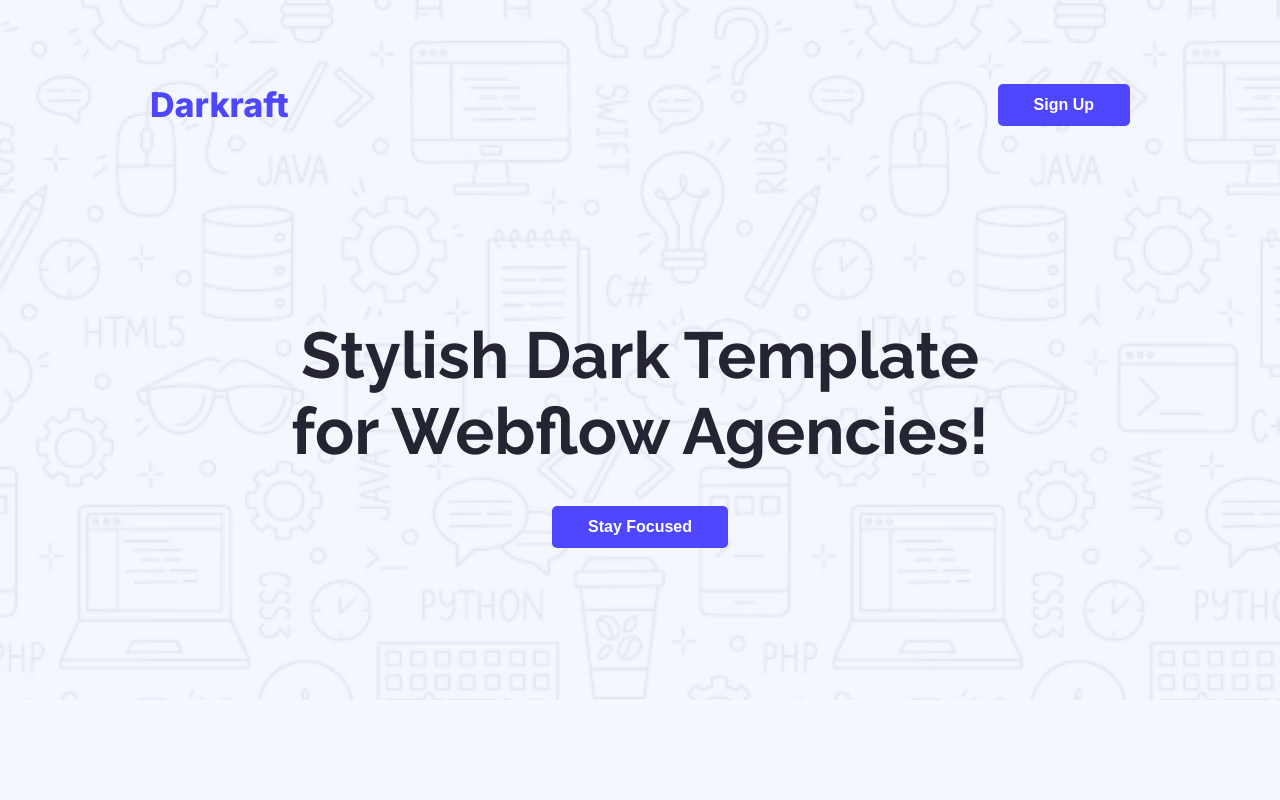
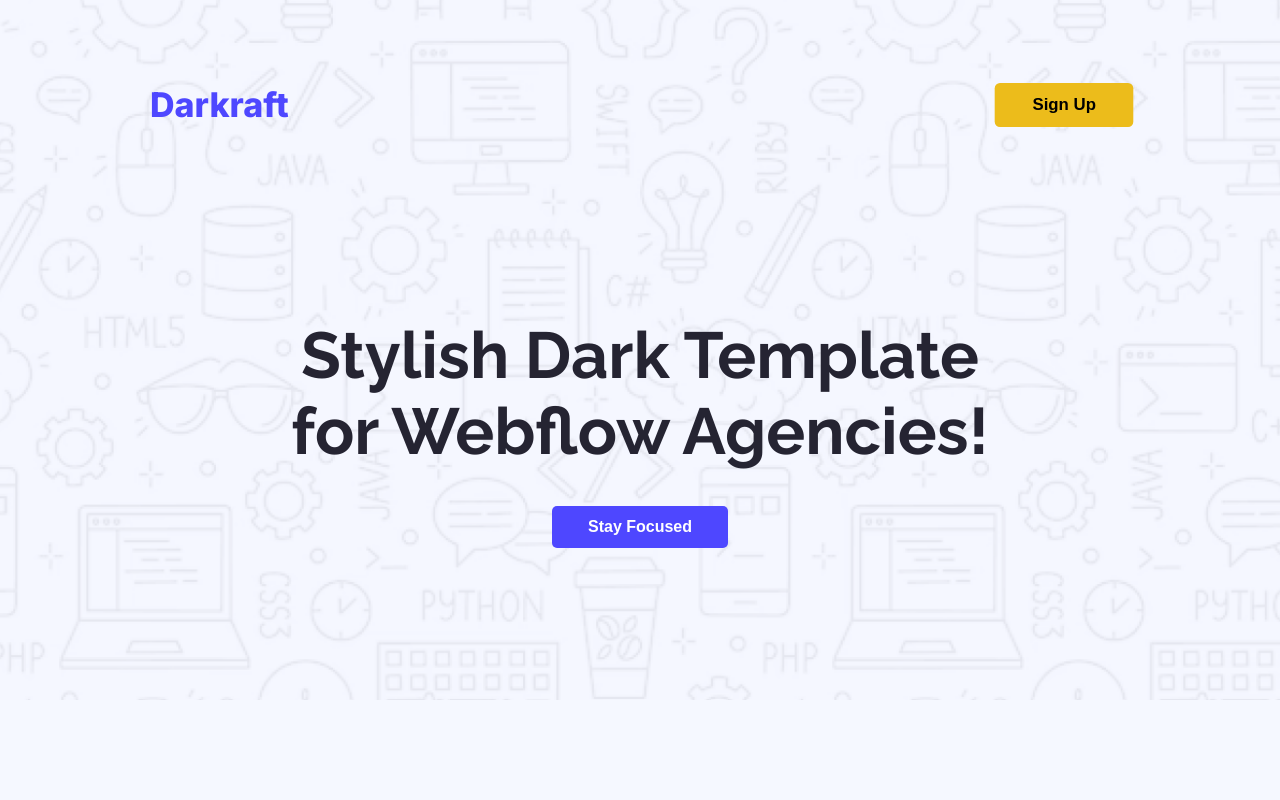
Before and after one commit to shmmdev/B12A01-assignment-01, a plain HTML site: page index.html in a window 1280 px wide. In both pictures the pointer is over the button "Sign Up". Shown: the top 800 px of the page. Drawn offline with Linux system fonts and the light colour scheme.

Commit message:
Added Hover Animation on all buttons

```diff
--- a/styles/stylesheet.css
+++ b/styles/stylesheet.css
@@ -28,6 +28,13 @@
   border-radius: 5px;
   border: none;
   cursor: pointer;
+  transition: background-color 0.6s ease, transform 0.6s ease;
+}
+
+.btn-primary:hover {
+  background-color: #ecbc1b;
+  color: black;
+  transform: scale(1.05);
 }
 
 .text-center {
```
